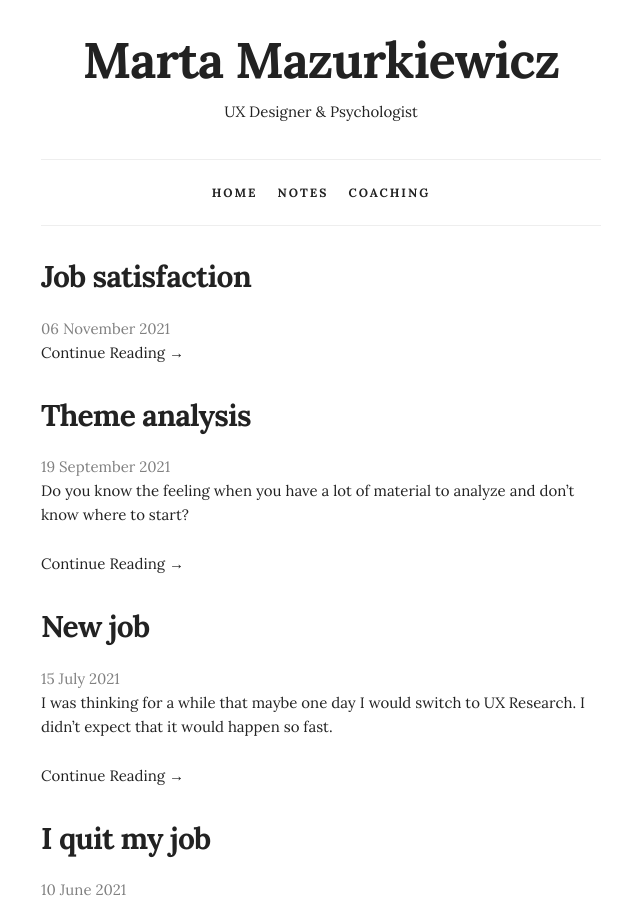
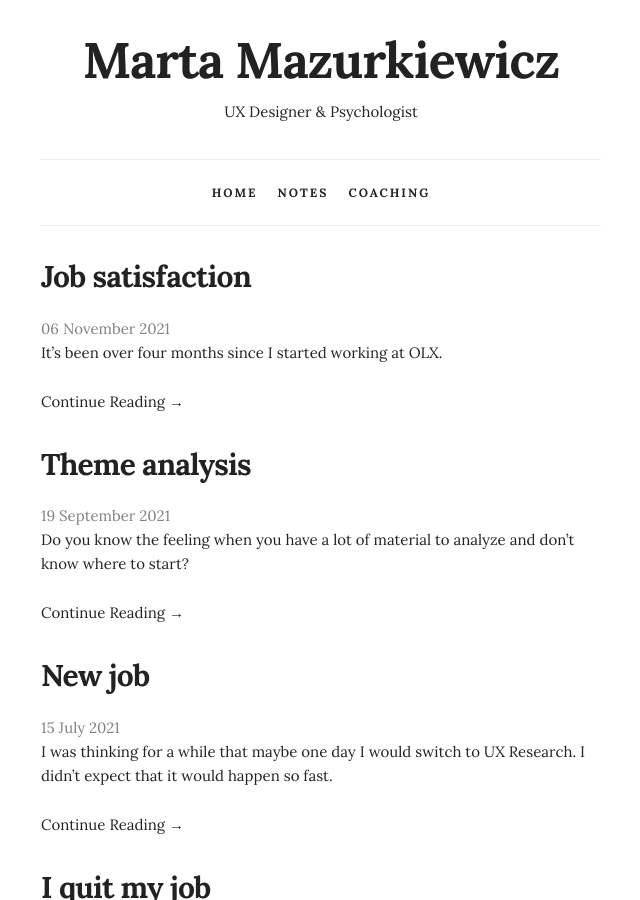
Before and after one commit to mazurki/mazurki.github.io, a Jekyll site: the page built from notes.html, in a window 1280 px wide and 900 px high. Shown: the whole window, without its empty margins (319-959 px from the left). Built offline with Jekyll 4.4.1, drawn with Linux system fonts in a browser that asks for light colours; nearby versions of some CDN libraries.

Commit message:
Add subtitle

```diff
--- a/_posts/2021-11-06-job-satisfaction.md
+++ b/_posts/2021-11-06-job-satisfaction.md
@@ -3,6 +3,6 @@ layout: post
 title:  "Job satisfaction"
 author: "Marta Mazurkiewicz"
 tags: UX research researcher job satisfaction
-subtitle:
+subtitle: It's been over four months since I started working at OLX.
 ---
 It's been over four months since I started working at OLX. It started very slowly with getting to know the organization and the coworkers. Next, I had my small projects, and now I'm responsible for research in one of the OLX's pillars, including a few teams. More responsibilities mean more work. I can't remember the last time I was this busy. Sometimes after a day full of meetings and completing task after task, I am exhausted. And at the same time, fulfilled and happy. I call it positive tiredness.  I see that my work is needed and that the stakeholders benefit from it, and most importantly, that ultimately our users benefit from it. Tackling a few projects at the same time might be overwhelming for a long time, but from time to time, it's ok. I treat it as a challenge and a possibility to learn. In the end, I'll get rewarded with the positive exhaustion that comes with professional fulfillment. I wish the same for you!
```
